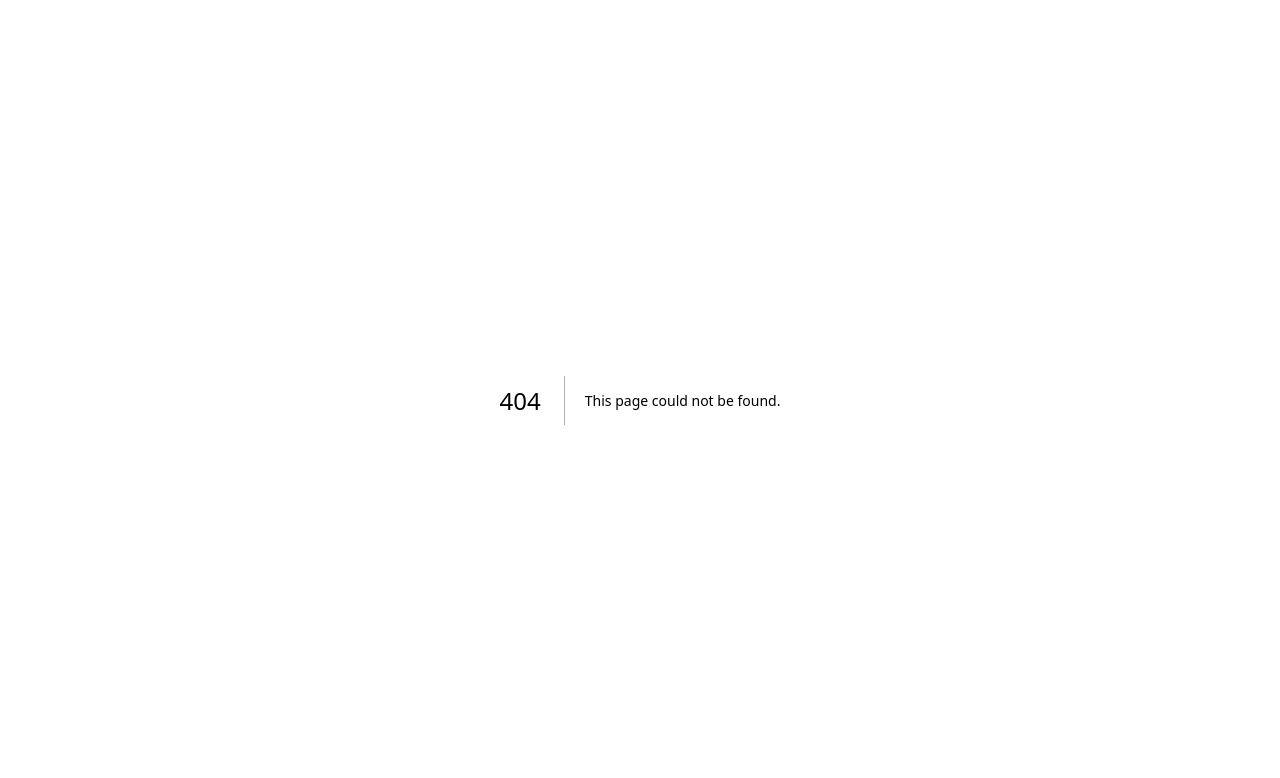
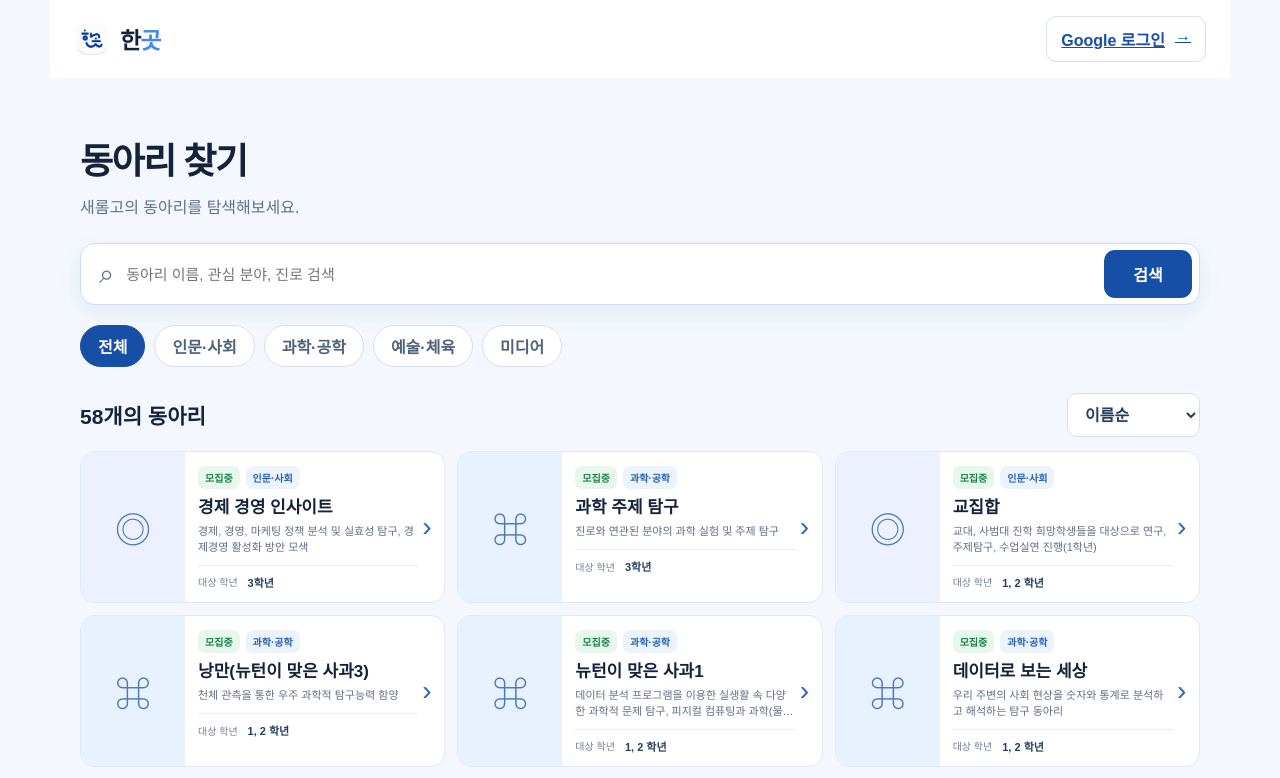
Before and after one commit to 26hack03-alt/hangot-platform, a Next.js app: page /clubs in a window 1280 px wide. Before the commit this address had no page. Shown: the top 778 px of the page. Built offline with nearby package versions, Linux system fonts and the light colour scheme; no server answers.

Commit message:
Add club directory page

```diff
--- /dev/null
+++ b/app/clubs/page.tsx
@@ -0,0 +1,29 @@
+"use client";
+
+import { useEffect, useMemo, useState } from "react";
+import { HeaderAccount, HeaderSessionProvider } from "../components/HeaderSession";
+
+type Club={club_id:string;club_name:string;category:string;career:string;introduction:string;activities:string;location:string;selection_type:string;poster_url:string;recruitment_status:string;visible:boolean;color?:string;icon?:string;grade?:string};
+type Sort="name"|"recruiting"|"category";
+const openStatus=(value:string)=>["모집중","추가모집중","신청가능"].includes(value.replace(/\s+/g,""));
+
+export default function ClubsPage(){
+ const[clubs,setClubs]=useState<Club[]>([]);const[query,setQuery]=useState("");const[category,setCategory]=useState("전체");const[sort,setSort]=useState<Sort>("name");const[loading,setLoading]=useState(true);
+ useEffect(()=>{fetch("/api/clubs").then(r=>r.json()).then(data=>setClubs(data.clubs??[])).finally(()=>setLoading(false))},[]);
+ const categories=useMemo(()=>["전체",...Array.from(new Set(clubs.map(club=>club.category))).filter(Boolean)],[clubs]);
+ const visible=useMemo(()=>{const normalized=query.trim().toLocaleLowerCase("ko-KR");const rows=clubs.filter(club=>(category==="전체"||club.category===category)&&(!normalized||[club.club_name,club.category,club.career,club.introduction,club.activities].join(" ").toLocaleLowerCase("ko-KR").includes(normalized)));return [...rows].sort((a,b)=>sort==="recruiting"?Number(openStatus(b.recruitment_status))-Number(openStatus(a.recruitment_status))||a.club_name.localeCompare(b.club_name,"ko"):sort==="category"?a.category.localeCompare(b.category,"ko")||a.club_name.localeCompare(b.club_name,"ko"):a.club_name.localeCompare(b.club_name,"ko"))},[clubs,query,category,sort]);
+ return <main className="app-shell clubs-page">
+  <HeaderSessionProvider><header className="topbar"><a className="brand" href="/" aria-label="한곳 홈"><img className="brand-logo" src="/hangot-logo.png" alt="" width="36" height="36"/><span>한<span className="brand-accent">곳</span></span></a><HeaderAccount/></header></HeaderSessionProvider>
+  <section className="clubs-explorer">
+   <header className="clubs-heading"><h1>동아리 찾기</h1><p>새롬고의 동아리를 탐색해보세요.</p></header>
+   <label className="clubs-search"><span aria-hidden="true">⌕</span><input value={query} onChange={e=>setQuery(e.target.value)} placeholder="동아리 이름, 관심 분야, 진로 검색" aria-label="동아리 검색"/><button type="button">검색</button></label>
+   <div className="clubs-filters" role="group" aria-label="분야 필터">{categories.map(item=><button type="button" key={item} className={category===item?"active":""} onClick={()=>setCategory(item)}>{item}</button>)}</div>
+   <div className="clubs-results"><h2>{visible.length}개의 동아리</h2><label><span className="sr-only">정렬</span><select value={sort} onChange={e=>setSort(e.target.value as Sort)}><option value="name">이름순</option><option value="recruiting">모집 우선</option><option value="category">분야순</option></select></label></div>
+   {loading?<div className="clubs-loading">동아리를 불러오는 중입니다.</div>:visible.length?<div className="clubs-list">{visible.map((club,index)=><article className="explorer-card" key={club.club_id} role="link" tabIndex={0} aria-label={`${club.club_name} 상세 정보 보기`} onClick={()=>location.assign(`/clubs/${club.club_id}`)} onKeyDown={e=>{if(e.key==="Enter"||e.key===" "){e.preventDefault();location.assign(`/clubs/${club.club_id}`)}}}>
+    <div className="explorer-image" style={{background:club.color||["#e9f7ef","#e8f1fb","#fbf0e8","#f0eafb"][index%4]}}>{club.poster_url?<img src={club.poster_url} alt=""/>:<span>{club.icon||["⌘","⚛","◉","✦"][index%4]}</span>}</div>
+    <div className="explorer-body"><div className="explorer-badges"><span className={openStatus(club.recruitment_status)?"is-open":""}>{club.recruitment_status}</span><span>{club.category}</span></div><h3>{club.club_name}</h3><p>{club.introduction}</p><div className="explorer-grade"><span>대상 학년</span><b>{club.grade||"전 학년"}</b></div></div><span className="explorer-chevron" aria-hidden="true">›</span>
+   </article>)}</div>:<div className="clubs-loading">조건에 맞는 동아리가 없습니다.</div>}
+  </section>
+  <nav className="mobile-nav" aria-label="모바일 메뉴"><a href="/"><span>⌂</span>홈</a><a className="active" href="/clubs"><span>⌕</span>동아리</a><a href="/my/applications"><span>▣</span>내 신청</a><a href="/board"><span>▤</span>게시판</a><a href="/questions"><span>◌</span>질의응답</a></nav>
+ </main>
+}
```
